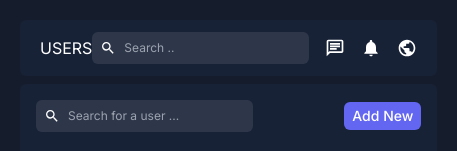
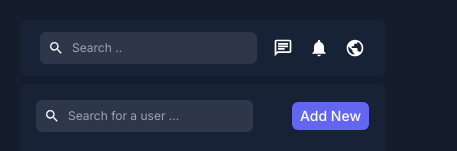
Before and after one commit to n4jari/admin, a Next.js app: page /dashboard/users in a window 390 px wide. Shown: the top 151 px of the page, 457 px wide, since content can reach past the window. Built offline with nearby package versions, Linux system fonts and the light colour scheme; no server answers; the database is empty.

Commit message:
responsive navbar

```diff
--- a/app/ui/dashboard/navbar/Navbar.jsx
+++ b/app/ui/dashboard/navbar/Navbar.jsx
@@ -11,8 +11,10 @@ import {
 const Navbar = () => {
   const pathname = usePathname();
   return (
-    <div className="flex justify-between bg-soft rounded-md px-5 py-3 items-center mb-2">
-      <div className="uppercase">{pathname.split("/").pop()}</div>
+    <div className="flex justify-between bg-soft rounded-md px-5 py-3 items-center mb-2 max-sm:justify-center">
+      <div className="uppercase max-sm:hidden">
+        {pathname.split("/").pop()}
+      </div>
       <div className="flex items-center gap-4">
         <div className="flex items-center gap-1 rounded-md px-2 py-1 bg-active-sidebar">
           <MdSearch />
```
